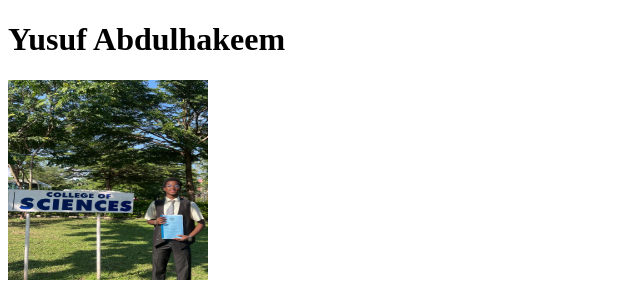
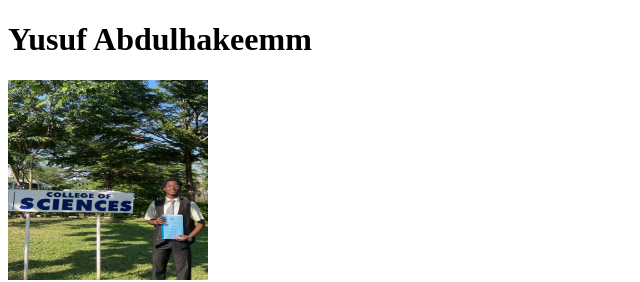
Before and after one commit to hak33my/Resume, a plain HTML site: page index.html in a window 1280 px wide. Shown: the top 282 px of the page, 0-640 px from the left. Drawn offline with Linux system fonts and the light colour scheme.

Commit message:
Update index.html

```diff
--- a/index.html
+++ b/index.html
@@ -6,7 +6,7 @@
 </head>
 
 <body>
-	<h1>Yusuf Abdulhakeem</h1>
+	<h1>Yusuf Abdulhakeemm</h1>
 	<img src="images/me.jpg" width="200px" height="200" alt="Profile Photo">
 	<br>
 
```
